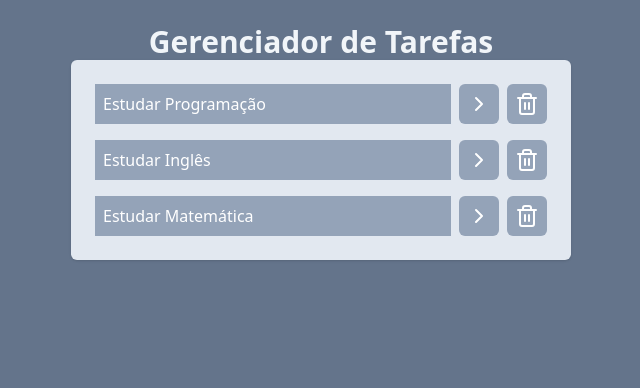
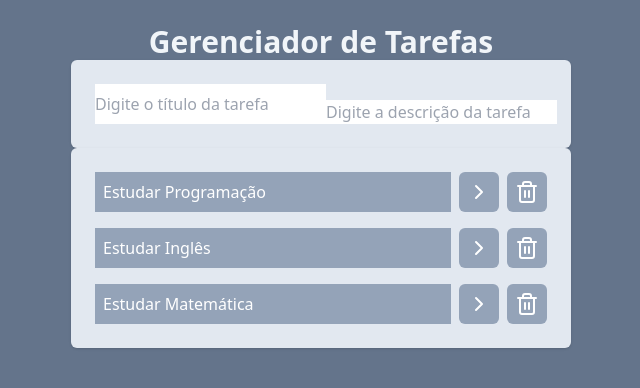
Before and after one commit to RaquelRay/App_GerenciamentoTarefas, a React (Vite) app: page / in a window 1280 px wide. Shown: the top 388 px of the page, without its empty margins (319-959 px from the left). Built offline with nearby package versions, Linux system fonts and the light colour scheme.

Commit message:
Criando o proximo componente

```diff
--- a/src/components/AddTasks.jsx
+++ b/src/components/AddTasks.jsx
@@ -1,5 +1,10 @@
 function AddTasks() {
-  return <h1></h1>;
+  return (
+    <div className="space-y-4 p-6 bg-slate-200 rounded-md shadow flex flex-column">
+      <input type="text" placeholder="Digite o título da tarefa" />
+      <input type="text" placeholder="Digite a descrição da tarefa" />
+    </div>
+  );
 }
 
 export default AddTasks;
--- a/src/components/Tasks.jsx
+++ b/src/components/Tasks.jsx
@@ -1,17 +1,12 @@
-import {
-  ChevronRightIcon,
-  DeleteIcon,
-  Trash2Icon,
-  TrashIcon,
-} from "lucide-react";
+import { ChevronRightIcon, Trash2Icon } from "lucide-react";
 
-function Tasks(props) {
+function Tasks({ tasks, onTaskClick, onDeleteTaskClick }) {
   return (
     <ul className="space-y-4 p-6 bg-slate-200 rounded-md shadow">
-      {props.tasks.map((task) => (
+      {tasks.map((task) => (
         <li key={task.id} className="flex gap-2">
           <button
-            onClick={() => props.onTaskClick(task.id)}
+            onClick={() => onTaskClick(task.id)}
             className={`bg-slate-400 text-left text-white p-2 rounded=md w-full ${task.isCompleted && "line-through"}`}
           >
             {task.title}
@@ -20,7 +15,7 @@ function Tasks(props) {
             <ChevronRightIcon />
           </button>
           <button
-            onClick={() => props.onDeleteTaskClick(task.id)}
+            onClick={() => onDeleteTaskClick(task.id)}
             className="bg-slate-400 p-2 rounded-md text-white"
           >
             <Trash2Icon />
```
